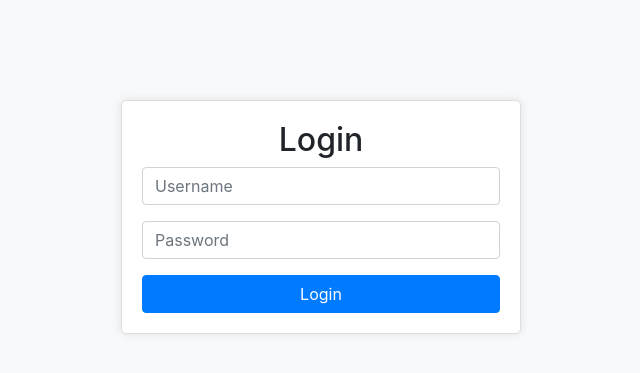
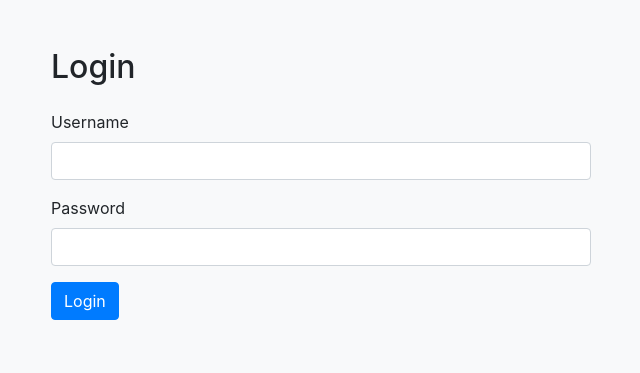
Before and after one commit to csconner1998/DCABot, a Django app: page /login/ in a window 1280 px wide. Shown: the top 373 px of the page, without its empty margins (319-959 px from the left). Run offline with Django 4.2, Linux system fonts and the light colour scheme; some libraries are stand-ins or nearby versions.

Commit message:
forgot 2 files

```diff
--- a/DCAProject/urls.py
+++ b/DCAProject/urls.py
@@ -24,6 +24,5 @@ from django.urls import path
 urlpatterns = [
     path('admin/', admin.site.urls, name='admin'),
     path('', include("DCAApp.urls"), name='dca_settings_create'),
-    path('login/', auth_views.LoginView.as_view(template_name='login.html'), name='login'),
     path('logout/', auth_views.LogoutView.as_view(template_name='logout.html'), name='logout'),
 ]
--- a/templates/login.html
+++ b/templates/login.html
@@ -22,21 +22,26 @@
 </head>
 <body>
 
-<div class="container">
-    <div class="login-container">
-        <h2 class="text-center">Login</h2>
+    <div class="container mt-5">
+        <div class="row justify-content-center">
+            <div class="col-md-6">
+                <h2 class="mb-4">Login</h2>
+                {% if error_message %}
+                    <div class="alert alert-danger">{{ error_message }}</div>
+                {% endif %}
                 <form method="post">
                     {% csrf_token %}
                     <div class="form-group">
-                <label for="id_username" class="sr-only">Username:</label>
-                <input type="text" class="form-control" id="id_username" name="username" placeholder="Username" required>
+                        <label for="id_username">Username</label>
+                        <input type="text" class="form-control" id="id_username" name="username" value="{{ form.username.value }}">
                     </div>
                     <div class="form-group">
-                <label for="id_password" class="sr-only">Password:</label>
-                <input type="password" class="form-control" id="id_password" name="password" placeholder="Password" required>
+                        <label for="id_password">Password</label>
+                        <input type="password" class="form-control" id="id_password" name="password">
                     </div>
-            <button type="submit" class="btn btn-primary btn-block">Login</button>
+                    <button type="submit" class="btn btn-primary">Login</button>
                 </form>
+            </div>
         </div>
     </div>
 
```
Lines whose indentation alone changed are shown as unchanged.
